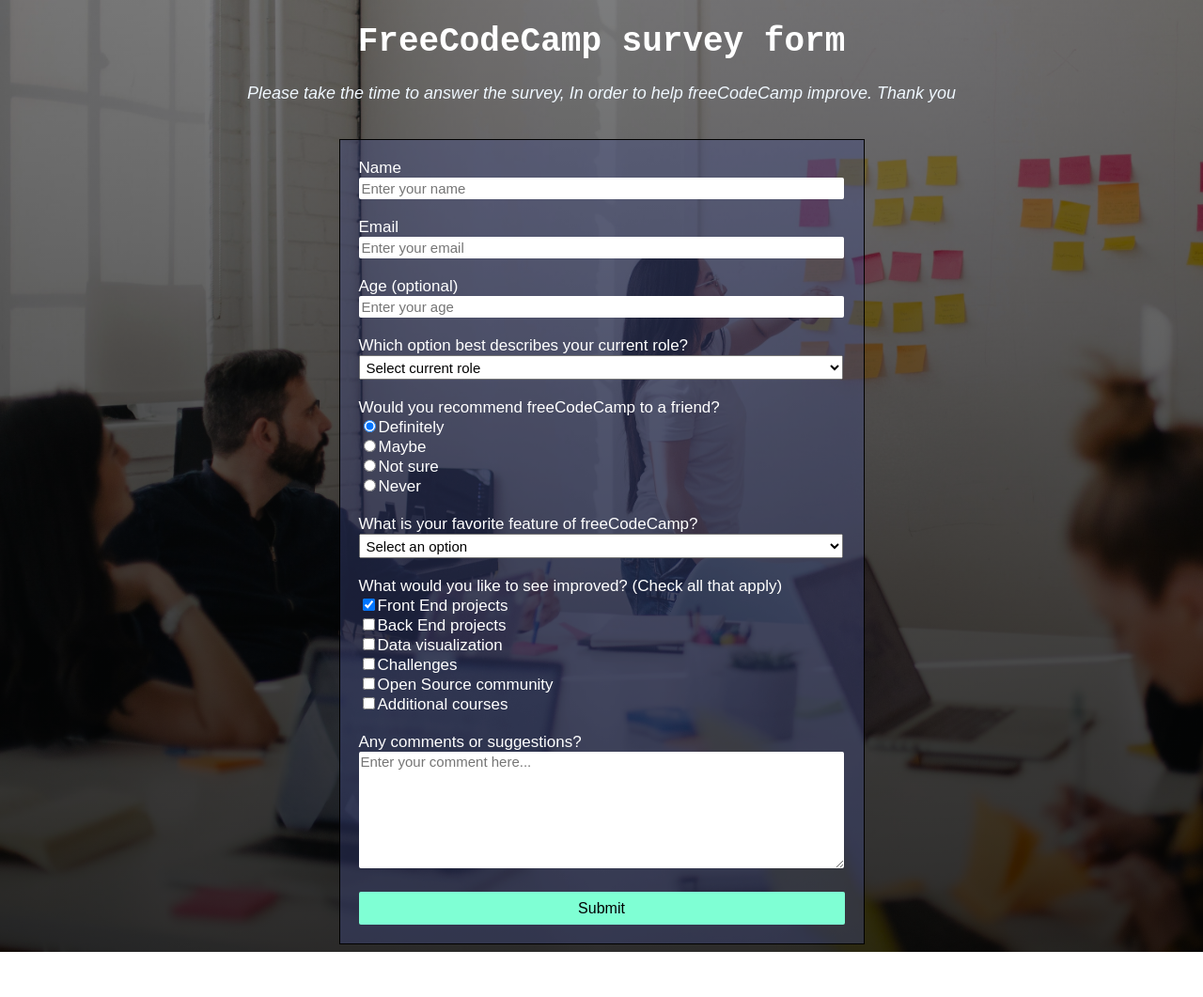
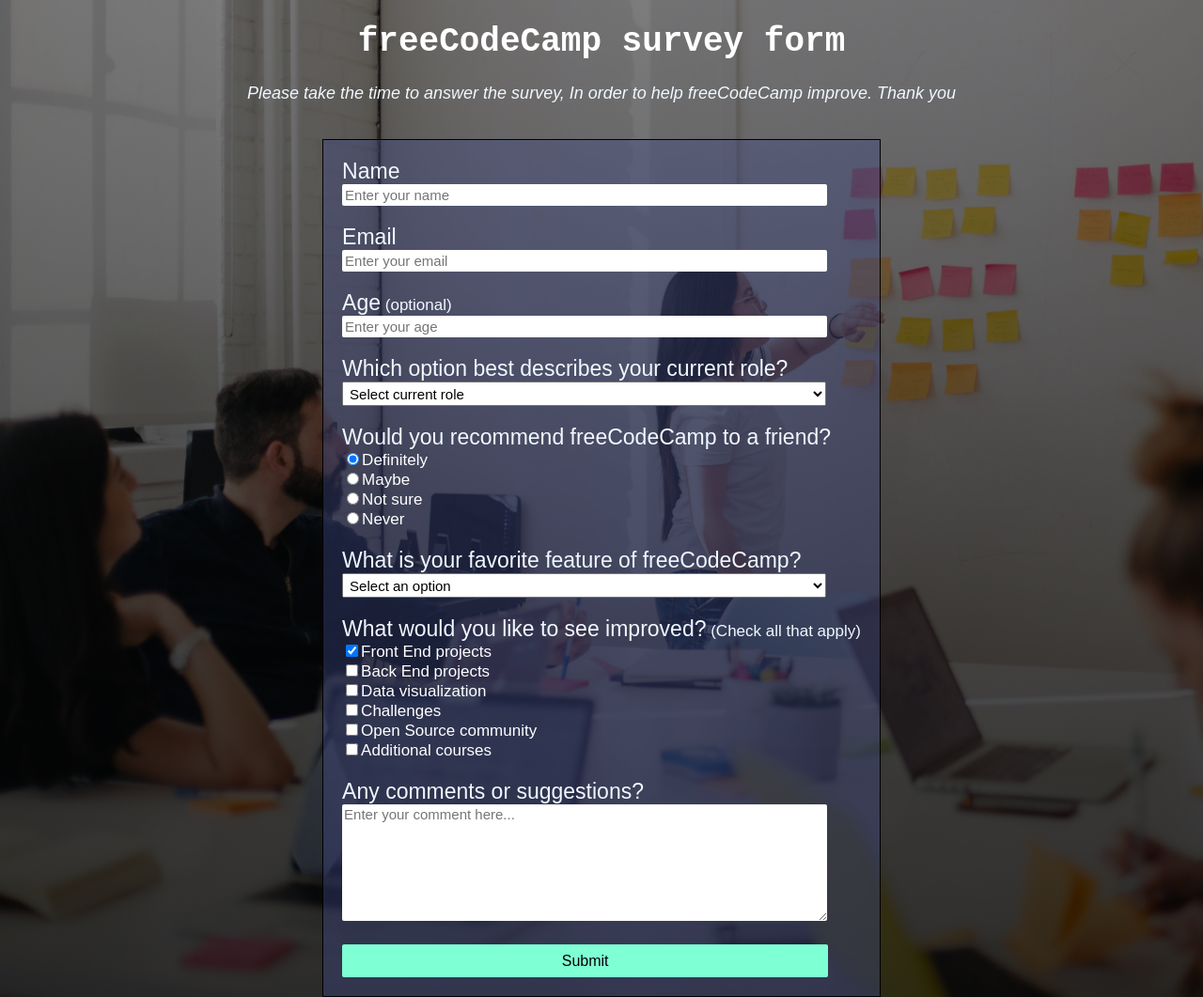
Before and after one commit to stolenfallen1/SurveyFormProject, a plain HTML site: page index.html in a window 1280 px wide. Shown: the top 1061 px of the page at 94% size. Before the commit the page ends 1013 px from the top, so only its background shows below. Drawn offline with Linux system fonts and the light colour scheme.

Commit message:
Update index.html

```diff
--- a/index.html
+++ b/index.html
@@ -4,22 +4,23 @@
 	<meta charset="utf-8">
 	<title>Survey Form</title>
 	<link rel="stylesheet" href="style.css">
+	<link rel="preconnect" href="https://fonts.googleapis.com">
 </head>
 <body>
-	<h1 id="title" style="font-family:monospace;">FreeCodeCamp survey form</h1>
+	<h1 id="title" style="font-family:monospace;">freeCodeCamp survey form</h1>
 	<p class="desciprtion">Please take the time to answer the survey, In order to help freeCodeCamp improve. Thank you</p><br>
 	<div class="container">
 		<form id="survey-form">
-			<label id="name-label">Name</label><br>
+			<label id="label">Name</label><br>
 			<input id="name" type="text" name="name" placeholder="Enter your name" required>
 			<br><br>
-			<label id="email-label">Email</label><br>
+			<label id="label">Email</label><br>
 			<input id="email" type="email" name="email" placeholder="Enter your email" required>
 			<br><br>
-			<label id="number-label">Age<span style="font-size:17px;"> (optional)</span></label><br>
+			<label id="label">Age<span style="font-size:17px;"> (optional)</span></label><br>
 			<input id="number" type="number" name="number" min="0" max="9999" placeholder="Enter your age">
 			<br><br>
-			<label id="dropdown-label" for="options">Which option best describes your current role?</label><br>
+			<label id="label" for="options">Which option best describes your current role?</label><br>
 			<select id="dropdown-one" name="options">
 				<option disabled selected>Select current role</option>
 				<option value="student">Student</option>
@@ -29,12 +30,12 @@
 				<option value="others">Others</option>
 			</select>
 			<br><br>
-			<label id="radio-label" for="radioBtn">Would you recommend freeCodeCamp to a friend?</label><br>
+			<label id="label" for="radioBtn">Would you recommend freeCodeCamp to a friend?</label><br>
 			<input type="radio" name="radioBtn" value="definitely" checked>Definitely<br>
 			<input type="radio" name="radioBtn" value="maybe">Maybe<br>
 			<input type="radio" name="radioBtn" value="not-sure">Not sure<br>
 			<input type="radio" name="radioBtn" value="never">Never<br><br>
-			<label id="dropdown-label" for="options">What is your favorite feature of freeCodeCamp?</label><br>
+			<label id="label" for="options">What is your favorite feature of freeCodeCamp?</label><br>
 			<select id="dropdown-two" name="features">
 				<option disabled selected>Select an option</option>
 				<option value="challenges">Challenges</option>
@@ -43,7 +44,7 @@
 				<option value="open-source">Open Source</option>
 			</select>
 			<br><br>
-			<label id="checkbox-label">What would you like to see improved?<span style="font-size:17px;"> (Check all that apply)</span></label><br>
+			<label id="label">What would you like to see improved?<span style="font-size:17px;"> (Check all that apply)</span></label><br>
 			<input type="checkbox" name="feature-improve" value="front-end-projects" checked>Front End projects<br>
 			<input type="checkbox" name="feature-improve" value="back-end-projects">Back End projects<br>
 			<input type="checkbox" name="feature-improve" value="data-visualization">Data visualization<br>
@@ -51,7 +52,7 @@
 			<input type="checkbox" name="feature-improve" value="open-source-community">Open Source community<br>
 			<input type="checkbox" name="feature-improve" value="additional-courses">Additional courses
 			<br><br>
-			<label id="textarea">Any comments or suggestions?</label><br>
+			<label id="label">Any comments or suggestions?</label><br>
 			<textarea placeholder="Enter your comment here..." style="width:512px; height:120px; font-size:15px; border:0px; border-radius:2px;"></textarea><br><br>
 			<input id="submit" style="width:517px; height:35px;" type="submit" name="submitBtn" value="Submit">
 		</form>
```
